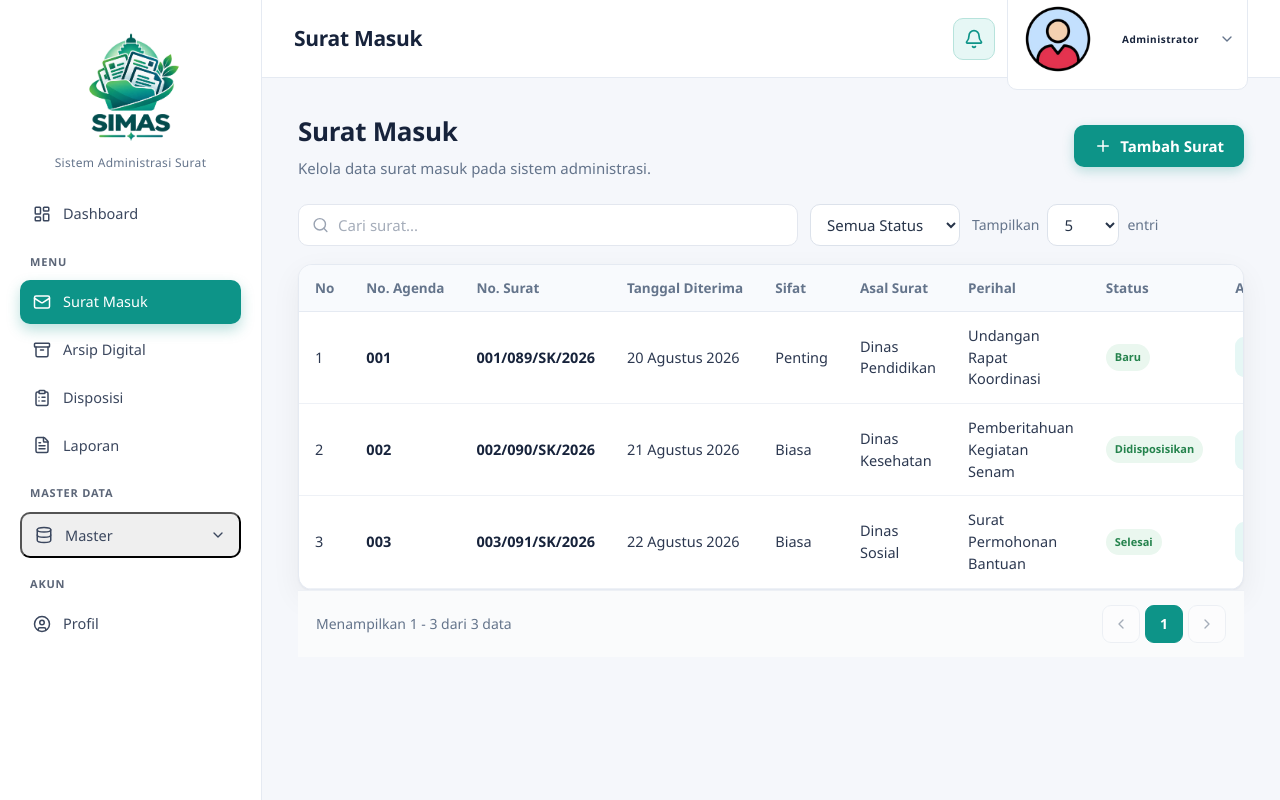
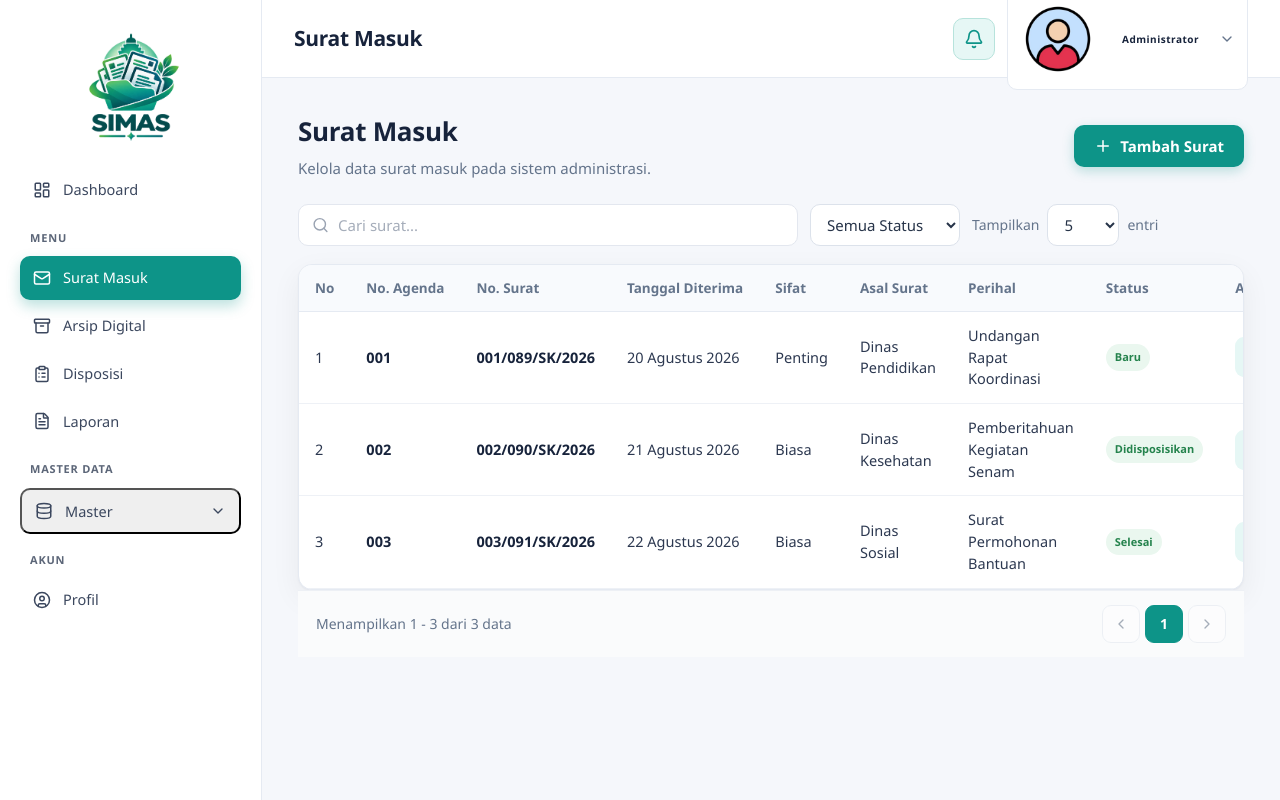
Before and after one commit to Andraaaxyz/simas-fronted, a React app: page /admin/surat-masuk in a window 1280 px wide. Built offline with nearby package versions, Linux system fonts and the light colour scheme; the HTML template or start-up script is replaced by a standard one.

Commit message:
refactor: remove redundant tagline text under sidebar logo

```diff
--- a/src/layouts/DashboardLayout.css
+++ b/src/layouts/DashboardLayout.css
@@ -33,7 +33,7 @@
   justify-content: center;
   align-items: center;
   padding: 4px 8px;
-  margin-bottom: 4px;
+  margin-bottom: 18px;
 }
 
 .logo-img {
@@ -43,16 +43,6 @@
   object-fit: contain;
 
   flex-shrink: 0;
-}
-
-.sidebar-tagline {
-  display: block;
-  text-align: center;
-  font-size: 12px;
-  font-weight: 500;
-  color: var(--muted);
-  margin-bottom: 20px;
-  letter-spacing: 0.3px;
 }
 
 /* MENU */
--- a/src/layouts/DashboardLayout.jsx
+++ b/src/layouts/DashboardLayout.jsx
@@ -91,8 +91,6 @@ function DashboardLayout({ title, children }) {
             alt="Logo SIMAS"
           />
         </div>
-
-        <span className="sidebar-tagline">Sistem Administrasi Surat</span>
 
         {/* MENU */}
         <nav className="menu">
```
